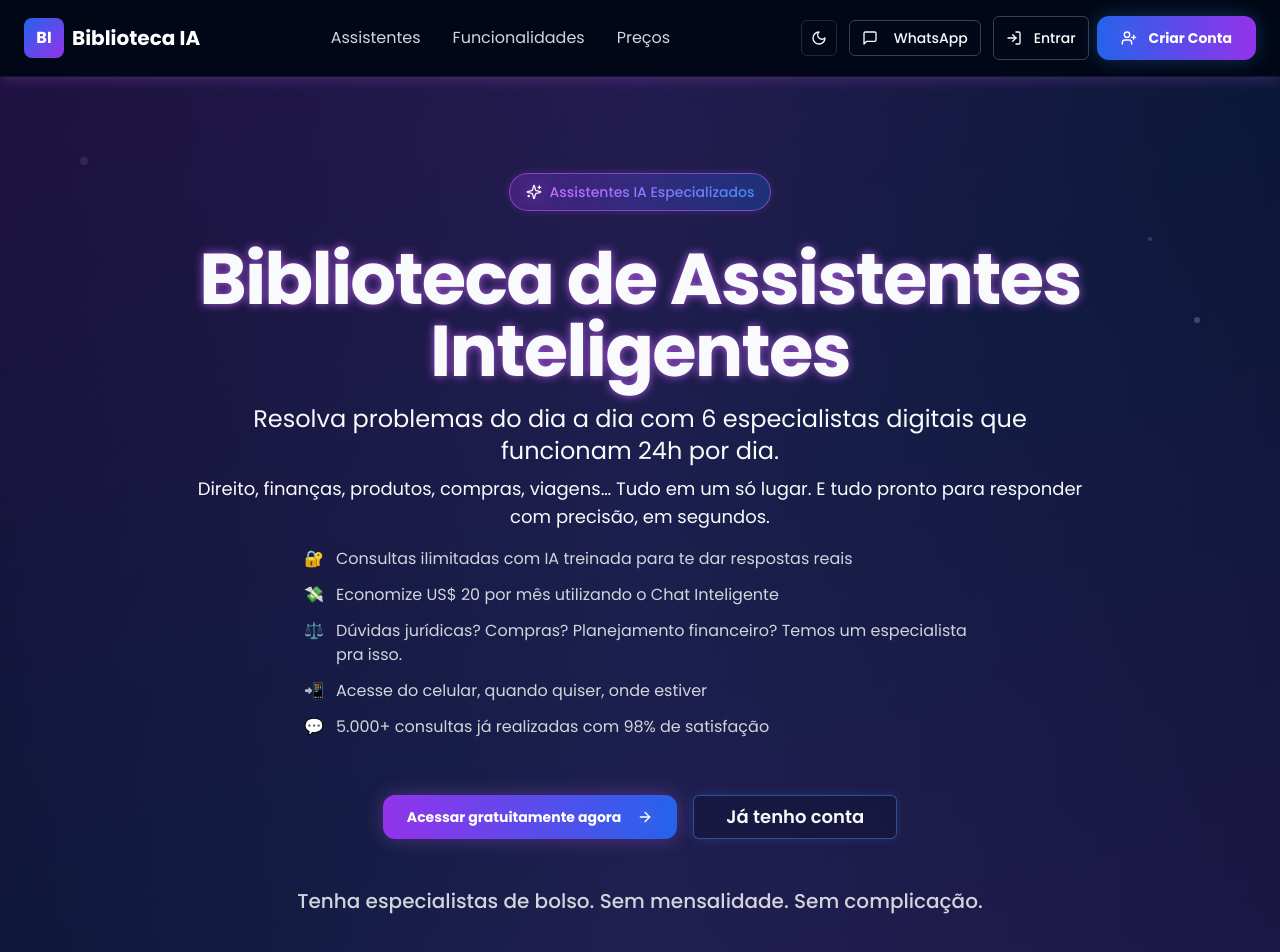
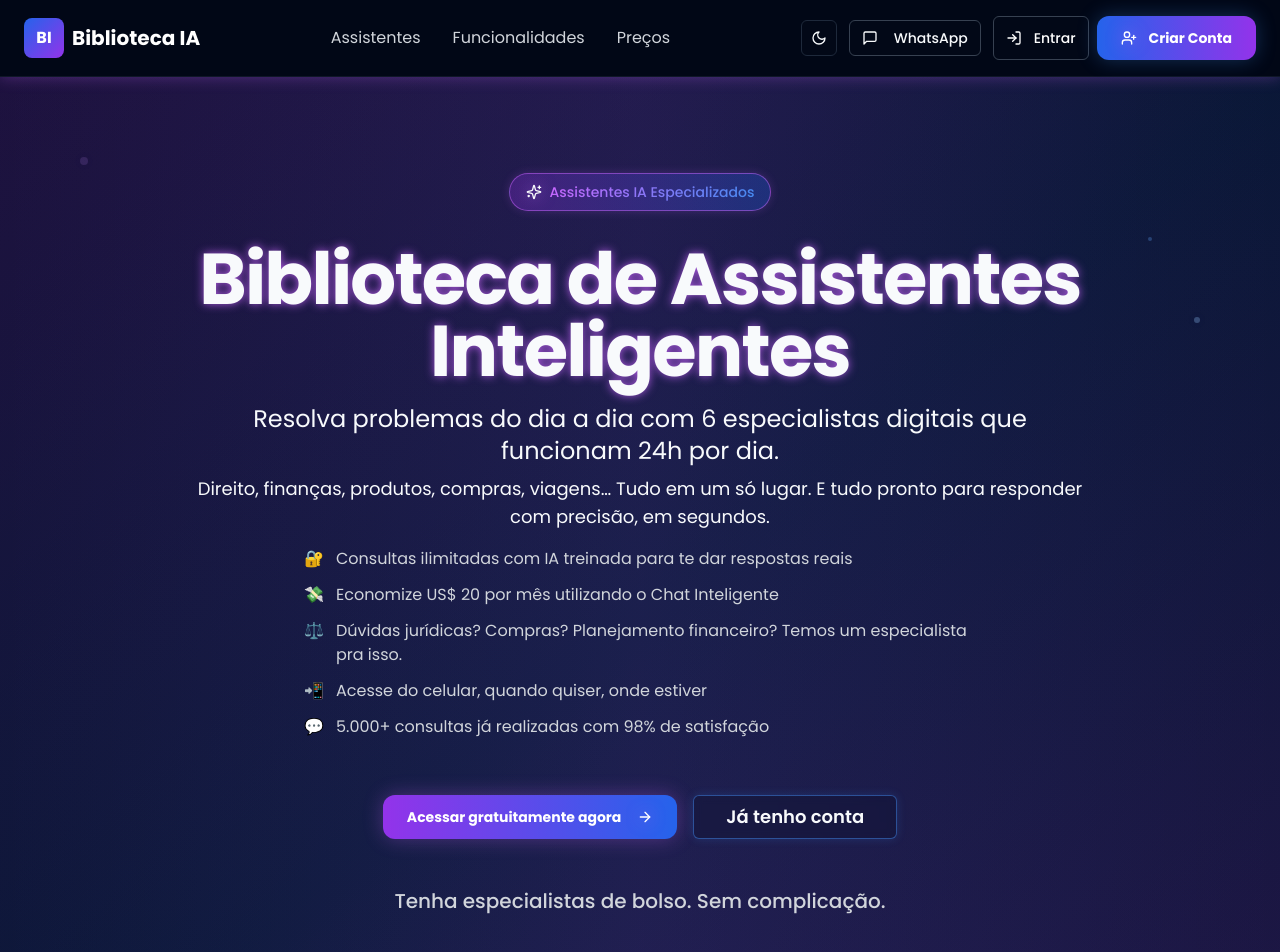
Before and after one commit to somosconsumidores/assistente-inteligente-pro, a React (Vite) app: page / in a window 1280 px wide. Shown: the top 952 px of the page. Built offline with nearby package versions, Linux system fonts and the light colour scheme.

Commit message:
Visual edit in Lovable
Edited UI in Lovable

```diff
--- a/src/components/Hero.tsx
+++ b/src/components/Hero.tsx
@@ -15,9 +15,15 @@ const Hero = () => {
       {/* Animated particles/dots background */}
       <div className="absolute inset-0 opacity-30">
         <div className="absolute top-20 left-20 w-2 h-2 bg-purple-400 rounded-full animate-pulse neon-glow"></div>
-        <div className="absolute top-40 right-32 w-1 h-1 bg-blue-400 rounded-full animate-pulse neon-glow-blue" style={{animationDelay: '1s'}}></div>
-        <div className="absolute bottom-32 left-40 w-3 h-3 bg-purple-300 rounded-full animate-pulse neon-glow" style={{animationDelay: '2s'}}></div>
-        <div className="absolute top-60 right-20 w-1.5 h-1.5 bg-blue-300 rounded-full animate-pulse neon-glow-blue" style={{animationDelay: '3s'}}></div>
+        <div className="absolute top-40 right-32 w-1 h-1 bg-blue-400 rounded-full animate-pulse neon-glow-blue" style={{
+        animationDelay: '1s'
+      }}></div>
+        <div className="absolute bottom-32 left-40 w-3 h-3 bg-purple-300 rounded-full animate-pulse neon-glow" style={{
+        animationDelay: '2s'
+      }}></div>
+        <div className="absolute top-60 right-20 w-1.5 h-1.5 bg-blue-300 rounded-full animate-pulse neon-glow-blue" style={{
+        animationDelay: '3s'
+      }}></div>
       </div>
 
       <div className="relative max-w-7xl mx-auto">
@@ -92,9 +98,7 @@ const Hero = () => {
 
           {/* Additional Text */}
           <div className="pt-4">
-            <p className="text-lg sm:text-xl text-gray-300 font-medium">
-              Tenha especialistas de bolso. Sem mensalidade. Sem complicação.
-            </p>
+            <p className="text-lg sm:text-xl text-gray-300 font-medium">Tenha especialistas de bolso.  Sem complicação.</p>
           </div>
 
           {/* Stats */}
```
